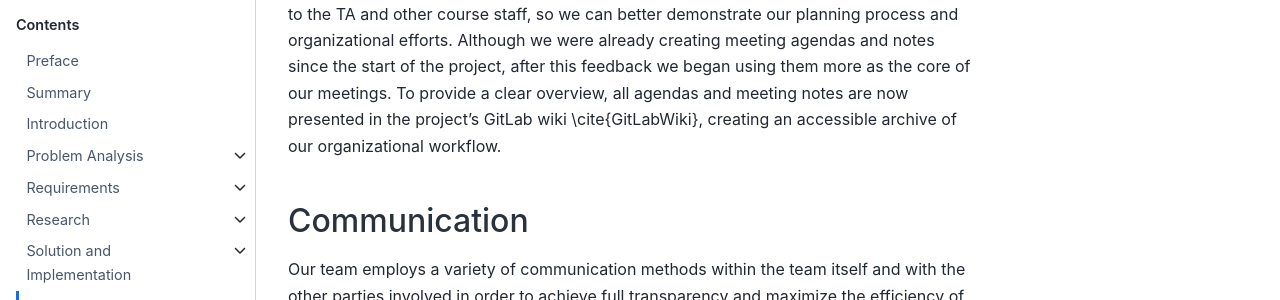
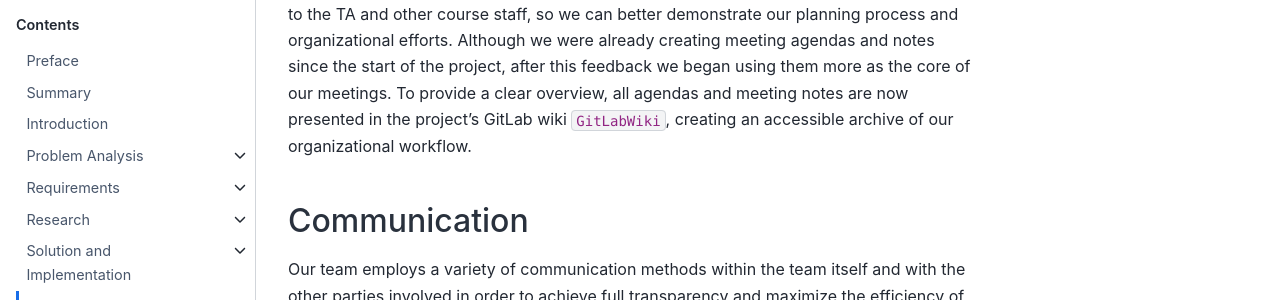
Before and after one commit to Lopalov/Final-Report, a Jupyter Book: the page built from book/development/methodology.md, in a window 1280 px wide and 900 px high, scrolled down 577 px. Shown: the part 309-609 px from the top of the window. Built offline with Jupyter Book 1.0.4 settings and Sphinx 7.4.7 and the Sphinx Book theme 1.1.4, drawn with Linux system fonts in a browser that asks for light colours; comment, search, counter and statistics services are not loaded; cross-references to code outside the pages are shown as plain code; some of the changed text lies outside the part shown.

Commit message:
Update methodology.md

```diff
--- a/book/development/methodology.md
+++ b/book/development/methodology.md
@@ -13,7 +13,7 @@ Monday is the default day to carry out all meetings, as it is the beginning of t
 
 This structure has been chosen for the convenience it brings to all parties – the regularity allows for a continuous stream of information between the team, the client and the TA.
 
-After the midterm presentation, we received valuable feedback for improving the planning part of our project. It was suggested to make our meeting agenda's en notes more visible to the TA and other course staff, so we can better demonstrate our planning process and organizational efforts. Although we were already creating meeting agendas and notes since the start of the project, after this feedback we began using them more as the core of our meetings. To provide a clear overview, all agendas and meeting notes are now presented in the project's GitLab wiki \cite{GitLabWiki}, creating an accessible archive of our organizational workflow.
+After the midterm presentation, we received valuable feedback for improving the planning part of our project. It was suggested to make our meeting agenda's en notes more visible to the TA and other course staff, so we can better demonstrate our planning process and organizational efforts. Although we were already creating meeting agendas and notes since the start of the project, after this feedback we began using them more as the core of our meetings. To provide a clear overview, all agendas and meeting notes are now presented in the project's GitLab wiki {cite}`GitLabWiki`, creating an accessible archive of our organizational workflow.
 
 ## Communication
 
```
